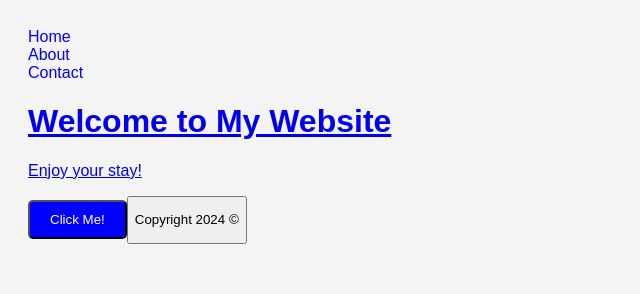
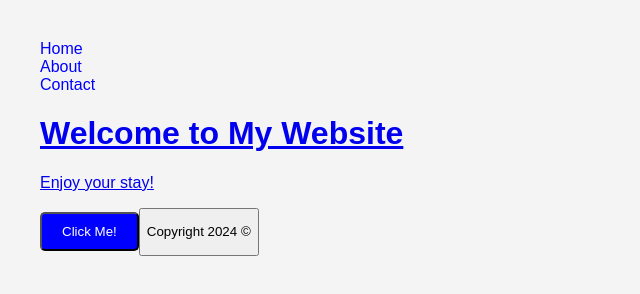
Before and after one commit to Ihalake/html-css-bug-hunt, a plain HTML site: page index.html in a window 1280 px wide. Shown: the whole page, without its empty margins (0-640 px from the left). Drawn offline with Linux system fonts and the light colour scheme.

Commit message:
missing colon on line 3

```diff
--- a/style.css
+++ b/style.css
@@ -1,6 +1,6 @@
 body {
     font-family: Arial, sans-serif;
-    margin 20px;  /* ERROR: Missing colon */
+    margin : 20px; /* ERROR: Missing colon */
     padding: 20px;
     background-color: #f4f4f4;
 }
```
